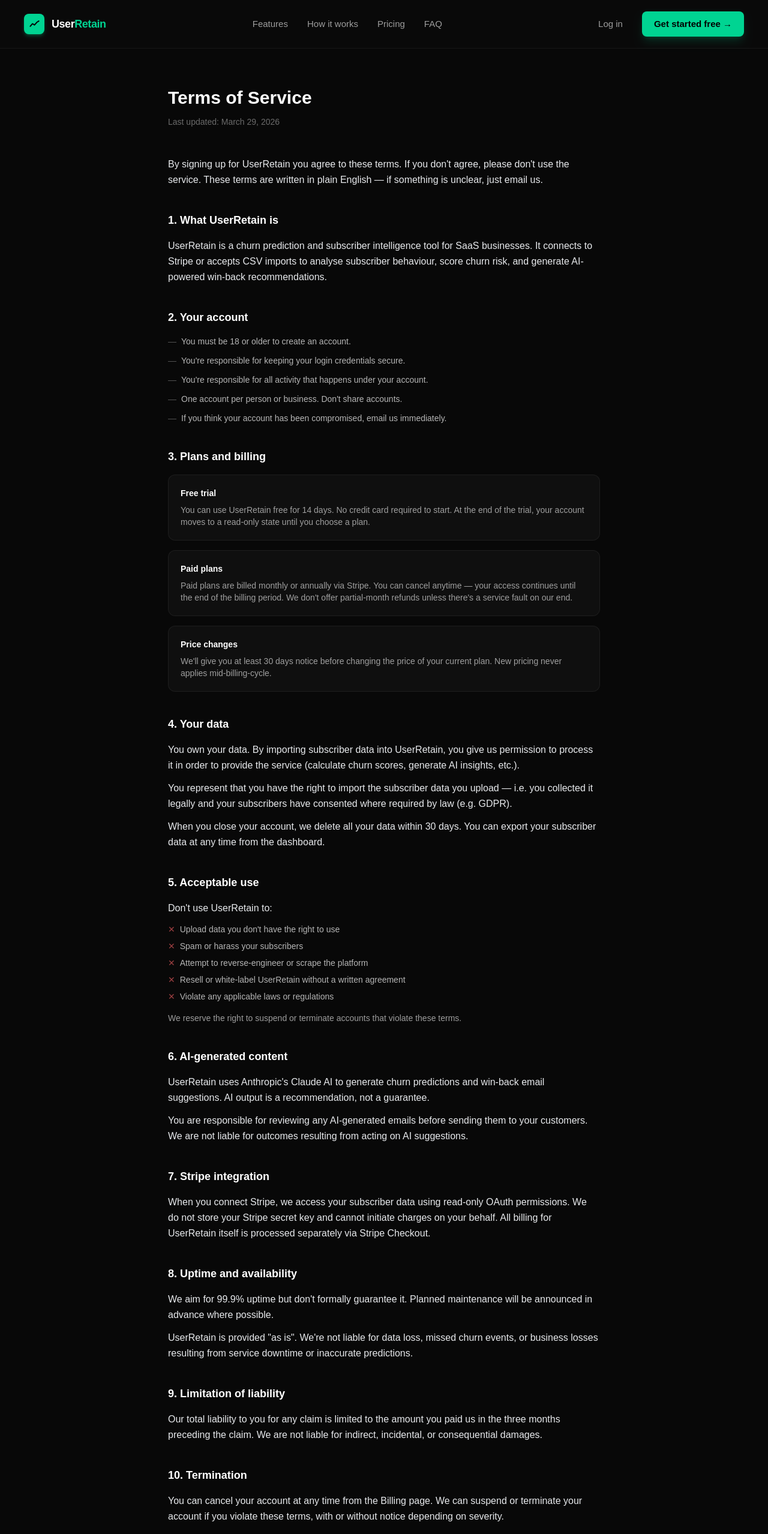
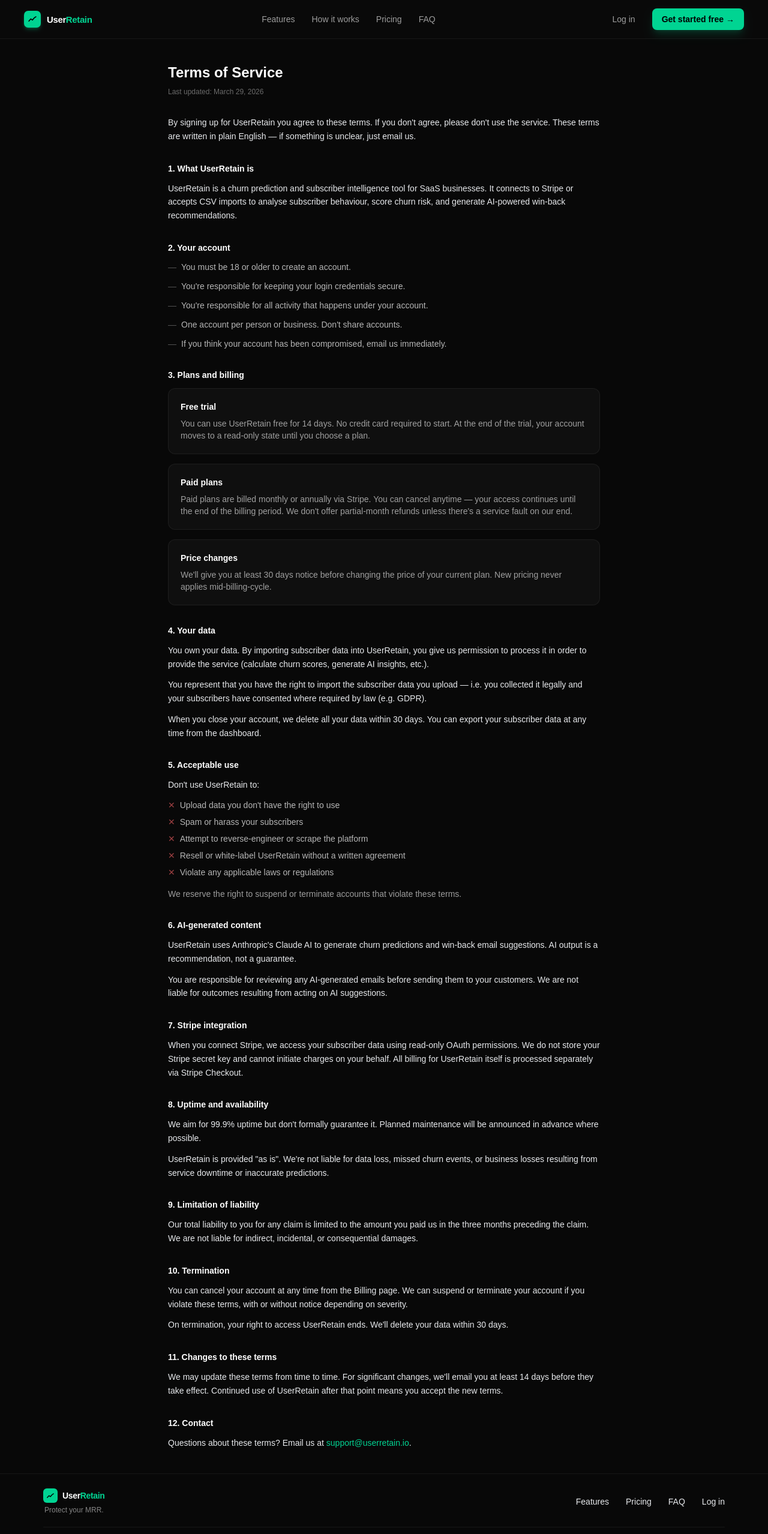
Before and after one commit to roqeebyah-sys/subpilot, a Next.js app: page /terms in a window 1280 px wide. Shown: the top 2557 px of the page at 60% size. Built offline with nearby package versions, Linux system fonts and the light colour scheme.

Commit message:
fix: reduce content size across all pages

```diff
--- a/app/components/marketing-footer.tsx
+++ b/app/components/marketing-footer.tsx
@@ -2,23 +2,23 @@
 
 export default function MarketingFooter() {
   return (
-    <footer className="border-t border-white/[0.06] px-4 md:px-8 py-8 bg-[#080808]">
+    <footer className="border-t border-white/[0.06] px-4 md:px-8 py-6 bg-[#080808]">
       <div className="max-w-[1400px] mx-auto px-6 md:px-10">
-        <div className="flex flex-col sm:flex-row sm:items-center justify-between gap-6 mb-6 pb-6 border-b border-white/[0.06]">
+        <div className="flex flex-col sm:flex-row sm:items-center justify-between gap-5 mb-5 pb-5 border-b border-white/[0.06]">
           <div>
-            <Link href="/" className="flex items-center gap-2.5 hover:opacity-80 transition-opacity w-fit">
-              <div className="w-[28px] h-[28px] rounded-[7px] bg-emerald-400 flex items-center justify-center flex-shrink-0">
-                <svg width="14" height="10" viewBox="0 0 15 11" fill="none">
+            <Link href="/" className="flex items-center gap-2 hover:opacity-80 transition-opacity w-fit">
+              <div className="w-[24px] h-[24px] rounded-[6px] bg-emerald-400 flex items-center justify-center flex-shrink-0">
+                <svg width="12" height="9" viewBox="0 0 15 11" fill="none">
                   <path d="M1 9L4.5 5L7.5 7L11 3L14 1" stroke="black" strokeWidth="1.8" strokeLinecap="round" strokeLinejoin="round"/>
                 </svg>
               </div>
-              <span className="text-base font-bold tracking-tight">
+              <span className="text-sm font-bold tracking-tight">
                 User<span className="text-emerald-400">Retain</span>
               </span>
             </Link>
-            <p className="text-xs text-white/50 mt-1.5 ml-0.5">Protect your MRR.</p>
+            <p className="text-xs text-white/50 mt-1 ml-0.5">Protect your MRR.</p>
           </div>
-          <div className="grid grid-cols-2 sm:flex sm:flex-row gap-x-8 gap-y-2 text-[15px] text-[#e8eaed]">
+          <div className="grid grid-cols-2 sm:flex sm:flex-row gap-x-7 gap-y-2 text-sm text-[#e8eaed]">
             <Link href="/#features"  className="hover:text-white transition-colors">Features</Link>
             <Link href="/#pricing"   className="hover:text-white transition-colors">Pricing</Link>
             <Link href="/#faq"       className="hover:text-white transition-colors">FAQ</Link>
--- a/app/components/marketing-header.tsx
+++ b/app/components/marketing-header.tsx
@@ -8,22 +8,22 @@
 
   return (
     <nav className="sticky top-0 z-50 border-b border-white/[0.06] bg-[#0a0a0a]/90 backdrop-blur-xl">
-      <div className="max-w-[1400px] mx-auto px-6 md:px-10 flex items-center justify-between h-20">
+      <div className="max-w-[1400px] mx-auto px-6 md:px-10 flex items-center justify-between h-16">
 
         {/* Logo */}
-        <Link href="/" className="flex items-center gap-3 hover:opacity-80 transition-opacity">
-          <div className="w-[34px] h-[34px] rounded-[8px] bg-emerald-400 flex items-center justify-center flex-shrink-0 shadow-md shadow-emerald-500/30">
-            <svg width="17" height="12" viewBox="0 0 15 11" fill="none">
+        <Link href="/" className="flex items-center gap-2.5 hover:opacity-80 transition-opacity">
+          <div className="w-[28px] h-[28px] rounded-[7px] bg-emerald-400 flex items-center justify-center flex-shrink-0 shadow-md shadow-emerald-500/30">
+            <svg width="14" height="10" viewBox="0 0 15 11" fill="none">
               <path d="M1 9L4.5 5L7.5 7L11 3L14 1" stroke="black" strokeWidth="1.8" strokeLinecap="round" strokeLinejoin="round"/>
             </svg>
           </div>
-          <span className="text-lg font-bold tracking-tight leading-none">
+          <span className="text-[15px] font-bold tracking-tight leading-none">
             User<span className="text-emerald-400">Retain</span>
           </span>
         </Link>
 
         {/* Desktop links */}
-        <div className="hidden md:flex items-center gap-8 text-[15px] text-white/60">
+        <div className="hidden md:flex items-center gap-7 text-sm text-white/60">
           <Link href="/#features"  className="hover:text-white transition-colors">Features</Link>
           <Link href="/#how"       className="hover:text-white transition-colors">How it works</Link>
           <Link href="/#pricing"   className="hover:text-white transition-colors">Pricing</Link>
@@ -33,11 +33,11 @@
         {/* Desktop CTAs */}
         <div className="hidden md:flex items-center gap-4">
           <Link href="/auth/login"
-            className="text-[15px] text-white/60 hover:text-white transition-colors px-4 py-2">
+            className="text-sm text-white/60 hover:text-white transition-colors px-3 py-1.5">
             Log in
           </Link>
           <Link href="/auth/signup"
-            className="bg-emerald-400 hover:bg-emerald-300 text-black text-[15px] font-semibold px-5 py-2.5 rounded-lg transition-all shadow-lg shadow-emerald-500/20">
+            className="bg-emerald-400 hover:bg-emerald-300 text-black text-sm font-semibold px-4 py-2 rounded-lg transition-all shadow-lg shadow-emerald-500/20">
             Get started free →
           </Link>
         </div>
--- a/app/cookies/page.tsx
+++ b/app/cookies/page.tsx
@@ -12,14 +12,14 @@
 
       <MarketingHeader />
 
-      <main className="flex-1 max-w-3xl mx-auto w-full px-6 py-16">
+      <main className="flex-1 max-w-3xl mx-auto w-full px-6 py-10">
 
-        <div className="mb-12">
-          <h1 className="text-3xl font-bold mb-3">Cookie Policy</h1>
-          <p className="text-sm text-white/40">Last updated: {LAST_UPDATED}</p>
+        <div className="mb-8">
+          <h1 className="text-2xl font-bold mb-2">Cookie Policy</h1>
+          <p className="text-xs text-white/40">Last updated: {LAST_UPDATED}</p>
         </div>
 
-        <div className="space-y-10 text-[#e8eaed] leading-relaxed">
+        <div className="space-y-8 text-sm text-[#e8eaed] leading-relaxed">
 
           <section>
             <p>
@@ -29,7 +29,7 @@
           </section>
 
           <section>
-            <h2 className="text-lg font-semibold text-white mb-4">1. What are cookies?</h2>
+            <h2 className="text-sm font-semibold text-white mb-3">1. What are cookies?</h2>
             <p>
               Cookies are small text files stored in your browser when you visit a website. They
               help keep you logged in, remember your preferences, and understand how the site is
@@ -38,7 +38,7 @@
           </section>
 
           <section>
-            <h2 className="text-lg font-semibold text-white mb-4">2. Cookies we use</h2>
+            <h2 className="text-sm font-semibold text-white mb-3">2. Cookies we use</h2>
             <div className="overflow-hidden border border-white/[0.06] rounded-xl">
               <table className="w-full text-sm">
                 <thead>
@@ -90,7 +90,7 @@
           </section>
 
           <section>
-            <h2 className="text-lg font-semibold text-white mb-4">3. Essential cookies</h2>
+            <h2 className="text-sm font-semibold text-white mb-3">3. Essential cookies</h2>
             <p>
               All cookies listed above are <strong className="text-white">essential</strong> —
               they are strictly necessary for UserRetain to work. Because of this, we
@@ -100,7 +100,7 @@
           </section>
 
           <section>
-            <h2 className="text-lg font-semibold text-white mb-4">4. Analytics</h2>
+            <h2 className="text-sm font-semibold text-white mb-3">4. Analytics</h2>
             <p>
               We currently do not run any third-party analytics (no Google Analytics, no Hotjar,
               no tracking pixels). If we add analytics in the future, we will update this policy
@@ -109,7 +109,7 @@
           </section>
 
           <section>
-            <h2 className="text-lg font-semibold text-white mb-4">5. How to manage cookies</h2>
+            <h2 className="text-sm font-semibold text-white mb-3">5. How to manage cookies</h2>
             <p className="mb-3">
               You can control cookies through your browser settings. Here&apos;s how for the main
               browsers:
@@ -133,7 +133,7 @@
           </section>
 
           <section>
-            <h2 className="text-lg font-semibold text-white mb-4">6. Contact</h2>
+            <h2 className="text-sm font-semibold text-white mb-3">6. Contact</h2>
             <p>
               Questions about our cookie usage? Email{' '}
               <a href={`mailto:${CONTACT_EMAIL}`} className="text-emerald-400 hover:text-emerald-300">
--- a/app/privacy/page.tsx
+++ b/app/privacy/page.tsx
@@ -13,14 +13,14 @@
 
       <MarketingHeader />
 
-      <main className="flex-1 max-w-3xl mx-auto w-full px-6 py-16">
+      <main className="flex-1 max-w-3xl mx-auto w-full px-6 py-10">
 
-        <div className="mb-12">
-          <h1 className="text-3xl font-bold mb-3">Privacy Policy</h1>
-          <p className="text-sm text-white/40">Last updated: {LAST_UPDATED}</p>
+        <div className="mb-8">
+          <h1 className="text-2xl font-bold mb-2">Privacy Policy</h1>
+          <p className="text-xs text-white/40">Last updated: {LAST_UPDATED}</p>
         </div>
 
-        <div className="space-y-10 text-[#e8eaed] leading-relaxed">
+        <div className="space-y-8 text-sm text-[#e8eaed] leading-relaxed">
 
           <section>
             <p>
@@ -31,7 +31,7 @@
           </section>
 
           <section>
-            <h2 className="text-lg font-semibold text-white mb-4">1. What we collect</h2>
+            <h2 className="text-sm font-semibold text-white mb-3">1. What we collect</h2>
             <div className="space-y-4">
               <div className="bg-white/[0.03] border border-white/[0.06] rounded-xl p-5">
                 <h3 className="text-sm font-semibold text-white mb-2">Account data</h3>
@@ -66,7 +66,7 @@
           </section>
 
           <section>
-            <h2 className="text-lg font-semibold text-white mb-4">2. How we store your data</h2>
+            <h2 className="text-sm font-semibold text-white mb-3">2. How we store your data</h2>
             <p className="mb-3">
               All data is stored in <strong className="text-white">MongoDB Atlas</strong>, a
               cloud-hosted database with encryption at rest and in transit. We follow
@@ -79,7 +79,7 @@
           </section>
 
           <section>
-            <h2 className="text-lg font-semibold text-white mb-4">3. How we use your data</h2>
+            <h2 className="text-sm font-semibold text-white mb-3">3. How we use your data</h2>
             <ul className="space-y-2 text-sm text-white/70">
               {[
                 'To run the UserRetain service and provide you with churn predictions',
@@ -98,7 +98,7 @@
           </section>
 
           <section>
-            <h2 className="text-lg font-semibold text-white mb-4">4. Third-party sub-processors</h2>
+            <h2 className="text-sm font-semibold text-white mb-3">4. Third-party sub-processors</h2>
             <p className="mb-4 text-sm text-white/60">
               We use the following services to run UserRetain. Each has their own privacy policy.
             </p>
@@ -129,7 +129,7 @@
           </section>
 
           <section>
-            <h2 className="text-lg font-semibold text-white mb-4">5. AI processing</h2>
+            <h2 className="text-sm font-semibold text-white mb-3">5. AI processing</h2>
             <p className="mb-3">
               UserRetain uses <strong className="text-white">Anthropic Claude</strong> to generate
               churn insights and win-back email suggestions. When you run AI analysis, anonymised
@@ -143,7 +143,7 @@
           </section>
 
           <section>
-            <h2 className="text-lg font-semibold text-white mb-4">6. Stripe integration</h2>
+            <h2 className="text-sm font-semibold text-white mb-3">6. Stripe integration</h2>
             <p>
               When you connect Stripe, we use read-only OAuth access to sync your subscriber list.
               We never store your Stripe secret key. We can only read customer and subscription
@@ -152,7 +152,7 @@
           </section>
 
           <section>
-            <h2 className="text-lg font-semibold text-white mb-4">7. Your rights</h2>
+            <h2 className="text-sm font-semibold text-white mb-3">7. Your rights</h2>
             <p className="mb-3">You have the right to:</p>
             <ul className="space-y-2 text-sm text-white/70">
               {[
@@ -178,7 +178,7 @@
           </section>
 
           <section>
-            <h2 className="text-lg font-semibold text-white mb-4">8. Data retention</h2>
+            <h2 className="text-sm font-semibold text-white mb-3">8. Data retention</h2>
             <p>
               We keep your data for as long as your account is active. If you delete your account,
               we delete all your data within 30 days, except where we&apos;re required by law to
@@ -187,7 +187,7 @@
           </section>
 
           <section>
-            <h2 className="text-lg font-semibold text-white mb-4">9. Cookies</h2>
+            <h2 className="text-sm font-semibold text-white mb-3">9. Cookies</h2>
             <p>
               We use cookies for authentication and basic analytics. See our{' '}
               <Link href="/cookies" className="text-emerald-400 hover:text-emerald-300">
@@ -198,7 +198,7 @@
           </section>
 
           <section>
-            <h2 className="text-lg font-semibold text-white mb-4">10. Changes to this policy</h2>
+            <h2 className="text-sm font-semibold text-white mb-3">10. Changes to this policy</h2>
             <p>
               If we make significant changes, we&apos;ll notify you by email before they take
               effect. The &quot;Last updated&quot; date at the top of this page will always reflect
@@ -207,7 +207,7 @@
           </section>
 
           <section>
-            <h2 className="text-lg font-semibold text-white mb-4">11. Contact us</h2>
+            <h2 className="text-sm font-semibold text-white mb-3">11. Contact us</h2>
             <p>
               Questions? Email us at{' '}
               <a href={`mailto:${CONTACT_EMAIL}`} className="text-emerald-400 hover:text-emerald-300">
--- a/app/terms/page.tsx
+++ b/app/terms/page.tsx
@@ -12,14 +12,14 @@
 
       <MarketingHeader />
 
-      <main className="flex-1 max-w-3xl mx-auto w-full px-6 py-16">
+      <main className="flex-1 max-w-3xl mx-auto w-full px-6 py-10">
 
-        <div className="mb-12">
-          <h1 className="text-3xl font-bold mb-3">Terms of Service</h1>
-          <p className="text-sm text-white/40">Last updated: {LAST_UPDATED}</p>
+        <div className="mb-8">
+          <h1 className="text-2xl font-bold mb-2">Terms of Service</h1>
+          <p className="text-xs text-white/40">Last updated: {LAST_UPDATED}</p>
         </div>
 
-        <div className="space-y-10 text-[#e8eaed] leading-relaxed">
+        <div className="space-y-8 text-sm text-[#e8eaed] leading-relaxed">
 
           <section>
             <p>
@@ -30,7 +30,7 @@
           </section>
 
           <section>
-            <h2 className="text-lg font-semibold text-white mb-4">1. What UserRetain is</h2>
+            <h2 className="text-sm font-semibold text-white mb-3">1. What UserRetain is</h2>
             <p>
               UserRetain is a churn prediction and subscriber intelligence tool for SaaS businesses.
               It connects to Stripe or accepts CSV imports to analyse subscriber behaviour, score
@@ -39,7 +39,7 @@
           </section>
 
           <section>
-            <h2 className="text-lg font-semibold text-white mb-4">2. Your account</h2>
+            <h2 className="text-sm font-semibold text-white mb-3">2. Your account</h2>
             <ul className="space-y-3 text-sm text-white/70">
               {[
                 "You must be 18 or older to create an account.",
@@ -57,7 +57,7 @@
           </section>
 
           <section>
-            <h2 className="text-lg font-semibold text-white mb-4">3. Plans and billing</h2>
+            <h2 className="text-sm font-semibold text-white mb-3">3. Plans and billing</h2>
             <div className="space-y-4 text-sm">
               <div className="bg-white/[0.03] border border-white/[0.06] rounded-xl p-5 space-y-2">
                 <h3 className="font-semibold text-white">Free trial</h3>
@@ -85,7 +85,7 @@
           </section>
 
           <section>
-            <h2 className="text-lg font-semibold text-white mb-4">4. Your data</h2>
+            <h2 className="text-sm font-semibold text-white mb-3">4. Your data</h2>
             <p className="mb-3">
               You own your data. By importing subscriber data into UserRetain, you give us permission
               to process it in order to provide the service (calculate churn scores, generate AI
@@ -103,7 +103,7 @@
           </section>
 
           <section>
-            <h2 className="text-lg font-semibold text-white mb-4">5. Acceptable use</h2>
+            <h2 className="text-sm font-semibold text-white mb-3">5. Acceptable use</h2>
             <p className="mb-3">Don&apos;t use UserRetain to:</p>
             <ul className="space-y-2 text-sm text-white/70">
               {[
@@ -125,7 +125,7 @@
           </section>
 
           <section>
-            <h2 className="text-lg font-semibold text-white mb-4">6. AI-generated content</h2>
+            <h2 className="text-sm font-semibold text-white mb-3">6. AI-generated content</h2>
             <p className="mb-3">
               UserRetain uses Anthropic&apos;s Claude AI to generate churn predictions and win-back
               email suggestions. AI output is a recommendation, not a guarantee.
@@ -137,7 +137,7 @@
           </section>
 
           <section>
-            <h2 className="text-lg font-semibold text-white mb-4">7. Stripe integration</h2>
+            <h2 className="text-sm font-semibold text-white mb-3">7. Stripe integration</h2>
             <p>
               When you connect Stripe, we access your subscriber data using read-only OAuth
               permissions. We do not store your Stripe secret key and cannot initiate charges on
@@ -147,7 +147,7 @@
           </section>
 
           <section>
-            <h2 className="text-lg font-semibold text-white mb-4">8. Uptime and availability</h2>
+            <h2 className="text-sm font-semibold text-white mb-3">8. Uptime and availability</h2>
             <p className="mb-3">
               We aim for 99.9% uptime but don&apos;t formally guarantee it. Planned maintenance
               will be announced in advance where possible.
@@ -160,7 +160,7 @@
           </section>
 
           <section>
-            <h2 className="text-lg font-semibold text-white mb-4">9. Limitation of liability</h2>
+            <h2 className="text-sm font-semibold text-white mb-3">9. Limitation of liability</h2>
             <p>
               Our total liability to you for any claim is limited to the amount you paid us in the
               three months preceding the claim. We are not liable for indirect, incidental, or
@@ -169,7 +169,7 @@
           </section>
 
           <section>
-            <h2 className="text-lg font-semibold text-white mb-4">10. Termination</h2>
+            <h2 className="text-sm font-semibold text-white mb-3">10. Termination</h2>
             <p className="mb-3">
               You can cancel your account at any time from the Billing page. We can suspend or
               terminate your account if you violate these terms, with or without notice depending
@@ -182,7 +182,7 @@
           </section>
 
           <section>
-            <h2 className="text-lg font-semibold text-white mb-4">11. Changes to these terms</h2>
+            <h2 className="text-sm font-semibold text-white mb-3">11. Changes to these terms</h2>
             <p>
               We may update these terms from time to time. For significant changes, we&apos;ll
               email you at least 14 days before they take effect. Continued use of UserRetain after
@@ -191,7 +191,7 @@
           </section>
 
           <section>
-            <h2 className="text-lg font-semibold text-white mb-4">12. Contact</h2>
+            <h2 className="text-sm font-semibold text-white mb-3">12. Contact</h2>
             <p>
               Questions about these terms? Email us at{' '}
               <a href={`mailto:${CONTACT_EMAIL}`} className="text-emerald-400 hover:text-emerald-300">
```
Also changed, not shown: app/page.tsx (+19 -19 lines), .claude/settings.local.json.
